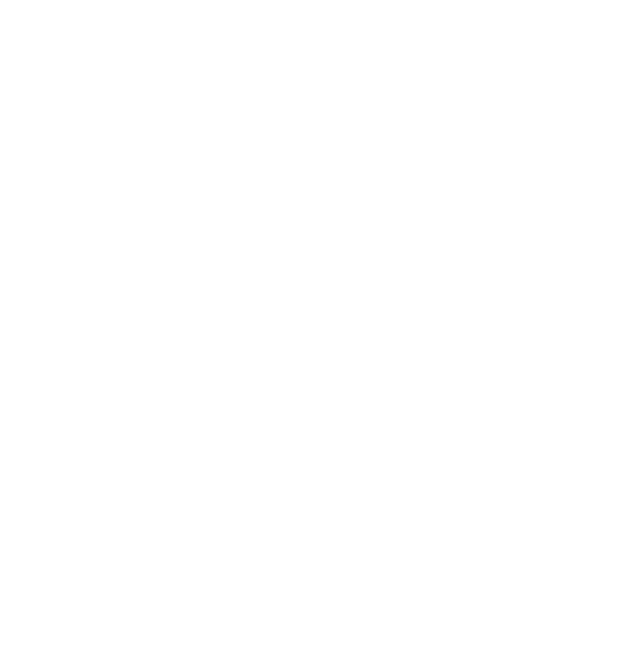
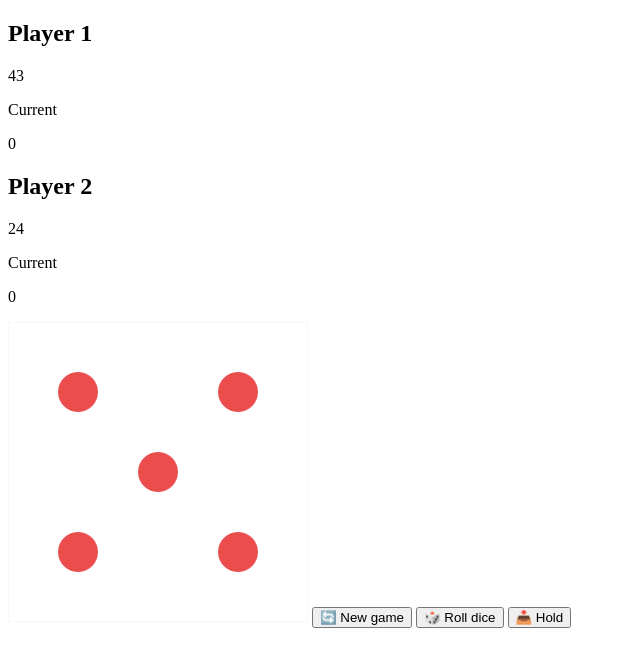
Before and after one commit to Mai-Elhajeen/Dice-Game, a plain HTML site: page index.html in a window 1280 px wide. Shown: the whole page, without its empty margins (0-640 px from the left). Drawn offline with Linux system fonts and the light colour scheme.

Commit message:
adding html code for dice game

```diff
--- a/index.html
+++ b/index.html
@@ -15,12 +15,40 @@
     <link rel="stylesheet" href="./css/style.css">
 
     <!-- ============================ title ============================ -->
-    <link rel="shortcut icon" type="image/x-icon" href="./images/logo-light.png" data-n-head="ssr">
+    <link rel="shortcut icon" type="image/x-icon" href="#" data-n-head="ssr">
     <title>Dice Game</title>
 
 </head> <!-- end head page -->
 
 <body class="body"> <!-- start body page -->
+    <main>
+        <!--==================== player-1 section ====================-->
+        <section class="player player--0 player--active">
+            <h2 class="name" id="name--0">Player 1</h2>
+            <p class="score" id="score--0">43</p>
+            <div class="current">
+            <p class="current-label">Current</p>
+            <p class="current-score" id="current--0">0</p>
+            </div>
+        </section>
 
+        <!--==================== player-2 section ====================-->
+        <section class="player player--1">
+            <h2 class="name" id="name--1">Player 2</h2>
+            <p class="score" id="score--1">24</p>
+            <div class="current">
+            <p class="current-label">Current</p>
+            <p class="current-score" id="current--1">0</p>
+            </div>
+        </section>
+
+        <!--====================  default img ====================-->
+        <img src="./img/dice-5.png" alt="Playing dice" class="dice" />
+
+        <!--==================== buttons ====================-->
+        <button class="btn btn--new">🔄 New game</button>
+        <button class="btn btn--roll">🎲 Roll dice</button>
+        <button class="btn btn--hold">📥 Hold</button>
+    </main>
 </body> <!-- end body page -->
 </html> <!-- end html page -->
```
